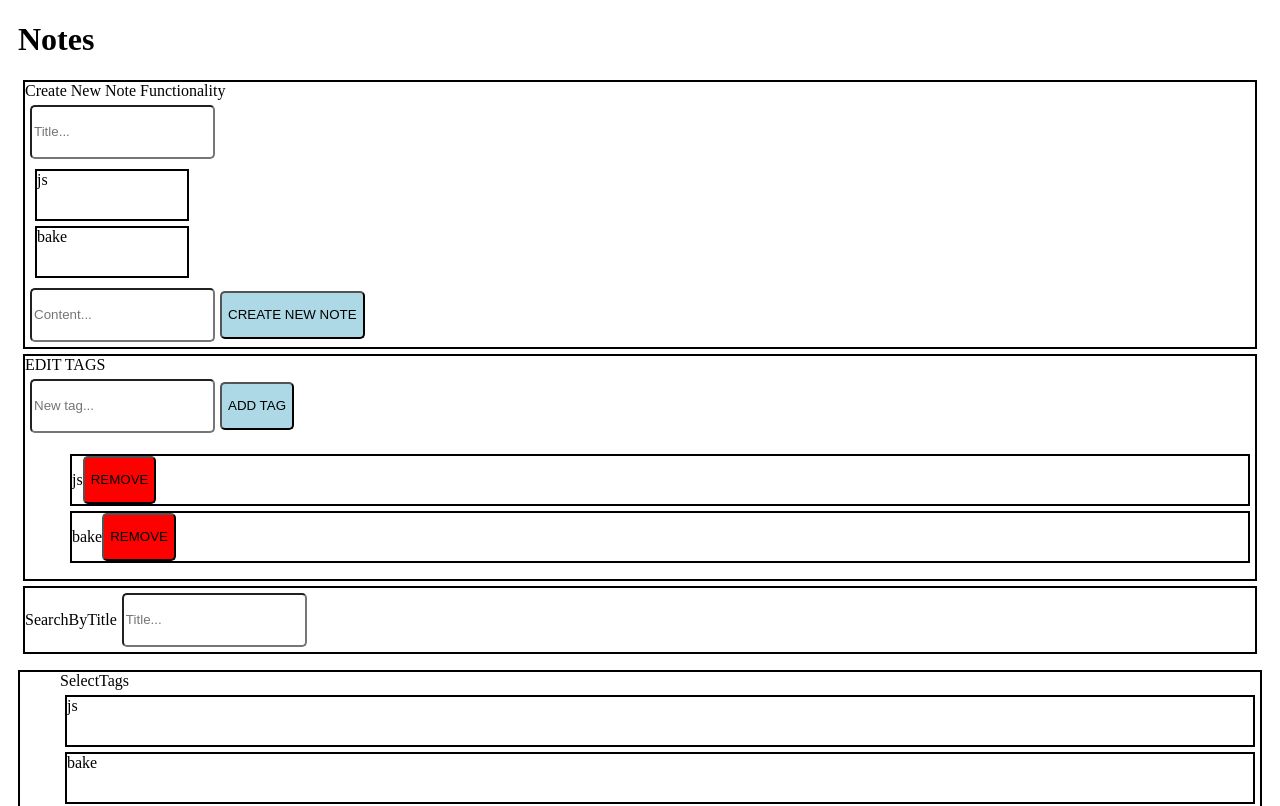
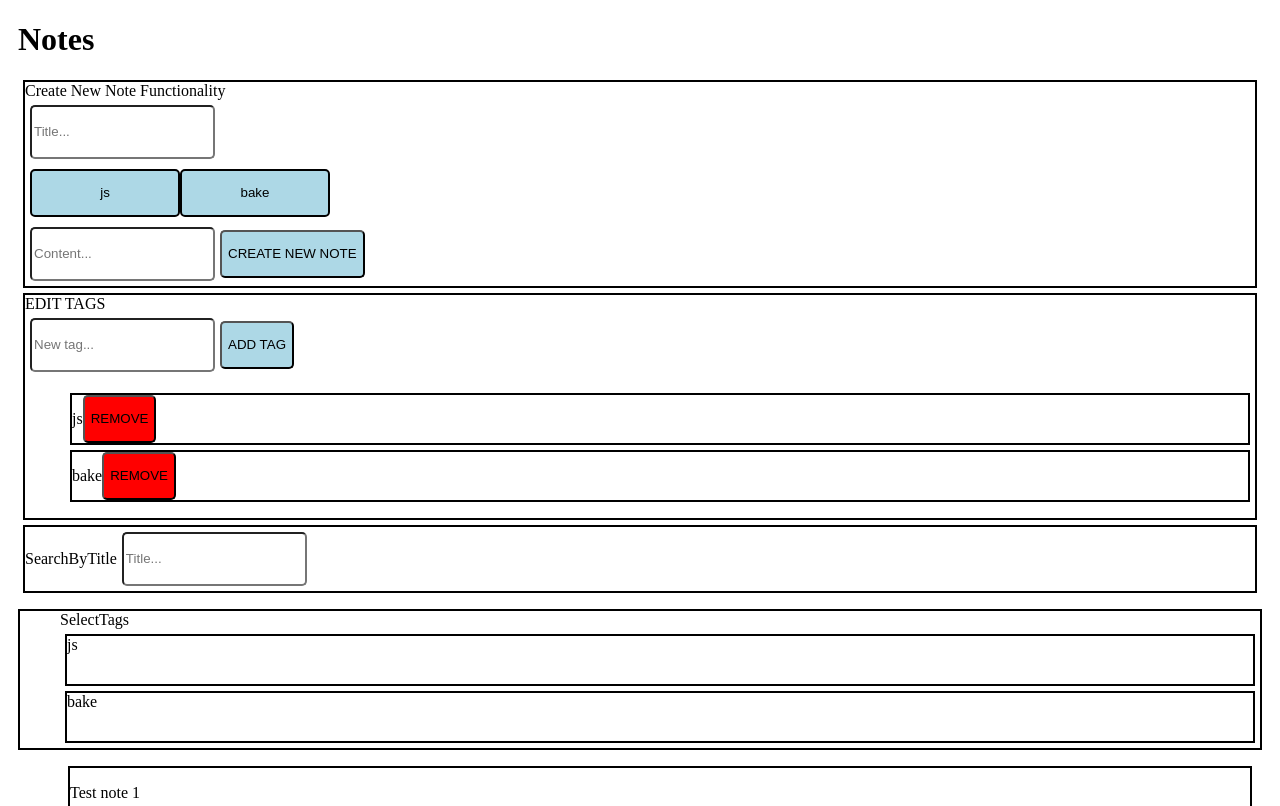
Before and after one commit to TheoJoha/advanced-react-notes, a React (Create React App) app: page / in a window 1280 px wide. Shown: the top 806 px of the page. Built offline with nearby package versions, Linux system fonts and the light colour scheme.

Commit message:
small edit

```diff
--- a/src/Create.js
+++ b/src/Create.js
@@ -18,7 +18,7 @@ const Create = ({ tags, createNewNote, newNote, setNewNote }) => {
                     )
                 })} id="newNoteTitle" />
                 <div id="editTagsInsideOfCreateNewNoteDiv">
-                    {tags.map(tag => <div
+                    {tags.map(tag => <button
                     /* style={{backgroundColor: newNote.tags && newNote.tags.includes(tag) ? "lightgreen" : "gray"}} */
                     className="createNewNoteTag" key={nanoid()} onClick={() => setNewNote((prev) => {
                         if (newNote?.tags.includes(tag)) {
@@ -36,7 +36,7 @@ const Create = ({ tags, createNewNote, newNote, setNewNote }) => {
                                 id: prev.id
                             }
                         }
-                    })} >{tag}</div>)}
+                    })} >{tag}</button>)}
                 </div>
                 <input value={newNote.content || ""} type="text" placeholder="Content..." onChange={(e) => setNewNote(prev => {
                     return (
```
